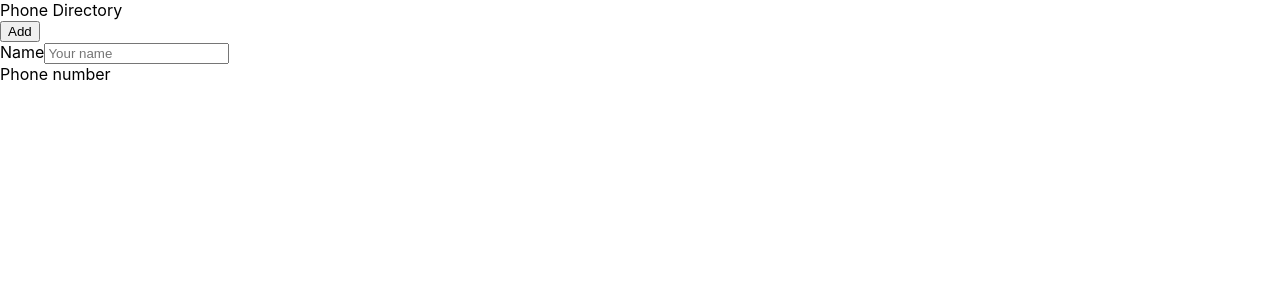
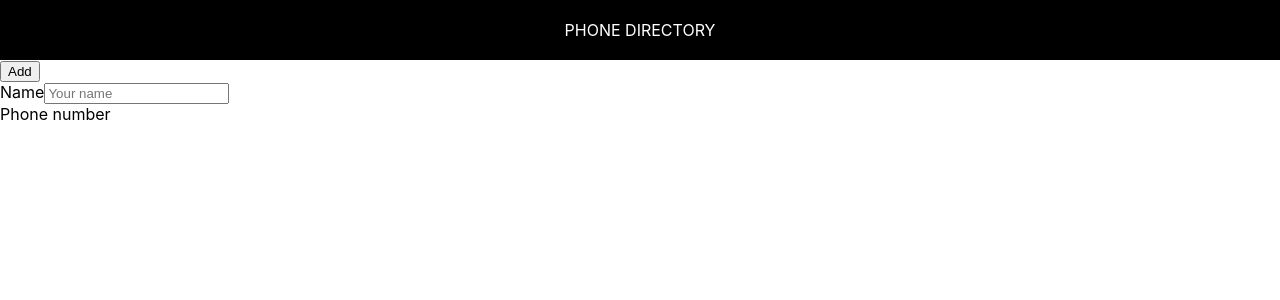
Before and after one commit to DharamSekhon/phone-directory, a React (Create React App) app: page / in a window 1280 px wide. Shown: the top 300 px of the page. Built offline with nearby package versions, Linux system fonts and the light colour scheme.

Commit message:
Styled Header

```diff
--- a/src/header.js
+++ b/src/header.js
@@ -1,11 +1,19 @@
-import React from 'react';
+import React from "react";
 
-const Header = function() {
-   return (
-       <div className="header">
-         Phone Directory
-       </div>
-   )
-}
+const Header = () => {
+  return (
+    <div
+      style={{
+        textAlign: "center",
+        padding: 20,
+        color: "#fff",
+        background: "#000",
+        textTransform: "uppercase",
+      }}
+    >
+      Phone Directory
+    </div>
+  );
+};
 
 export default Header;
```
Also changed, not shown: src/App.js (+5 -7 lines).
